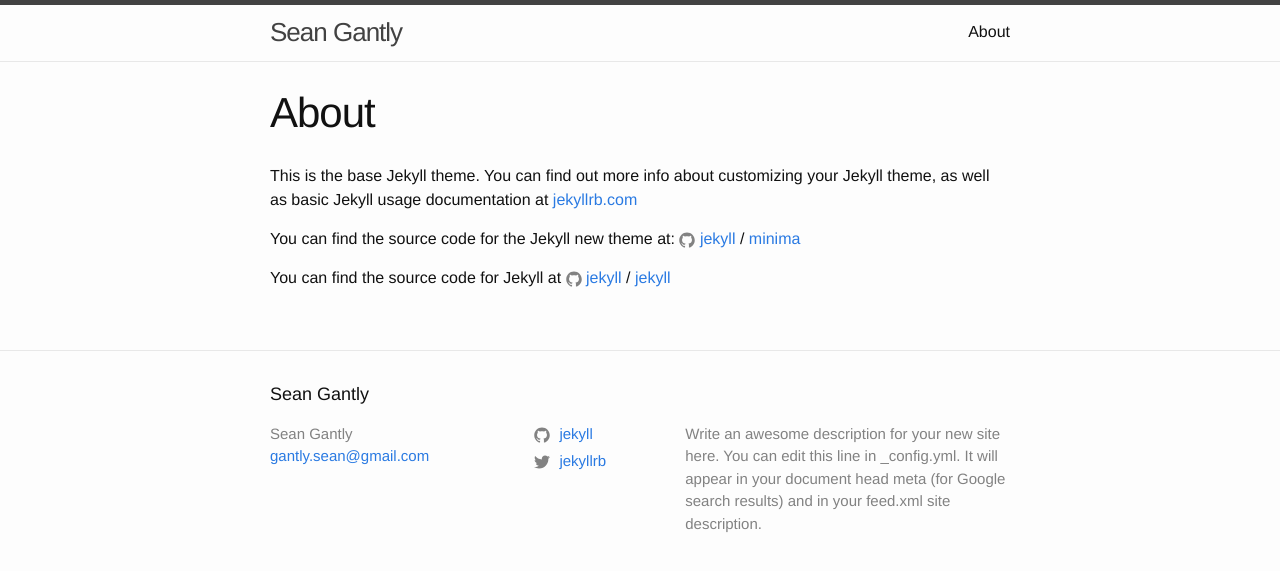
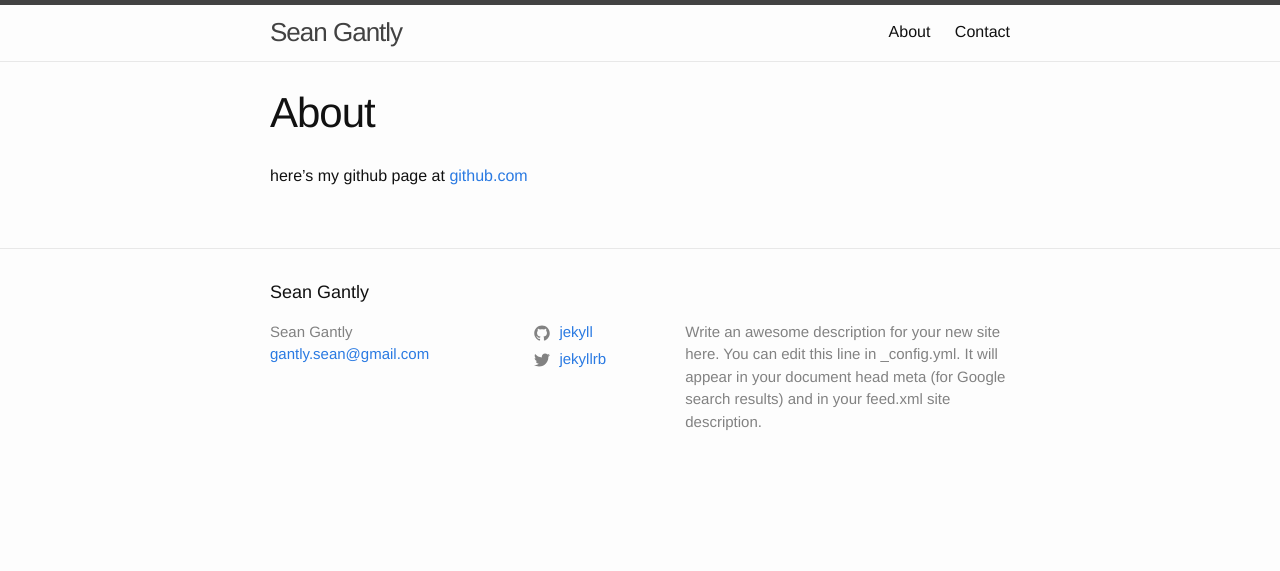
Before and after one commit to seangantly/seangantly.github.io, a Jekyll site: the page built from about.md, in a window 1280 px wide. Shown: the top 571 px of the page. Built offline with Jekyll 4.4.1, drawn with Linux system fonts in a browser that asks for light colours.

```diff
--- /dev/null
+++ b/CNAME
@@ -0,0 +1 @@
+seangantly.co.uk
--- a/about.md
+++ b/about.md
@@ -4,12 +4,4 @@ title: About
 permalink: /about/
 ---
 
-This is the base Jekyll theme. You can find out more info about customizing your Jekyll theme, as well as basic Jekyll usage documentation at [jekyllrb.com](https://jekyllrb.com/)
-
-You can find the source code for the Jekyll new theme at:
-{% include icon-github.html username="jekyll" %} /
-[minima](https://github.com/jekyll/minima)
-
-You can find the source code for Jekyll at
-{% include icon-github.html username="jekyll" %} /
-[jekyll](https://github.com/jekyll/jekyll)
+here's my github page at [github.com](https://github.com/seangantly)
```
Also changed, not shown: contact.md (added, +6 -0 lines).
